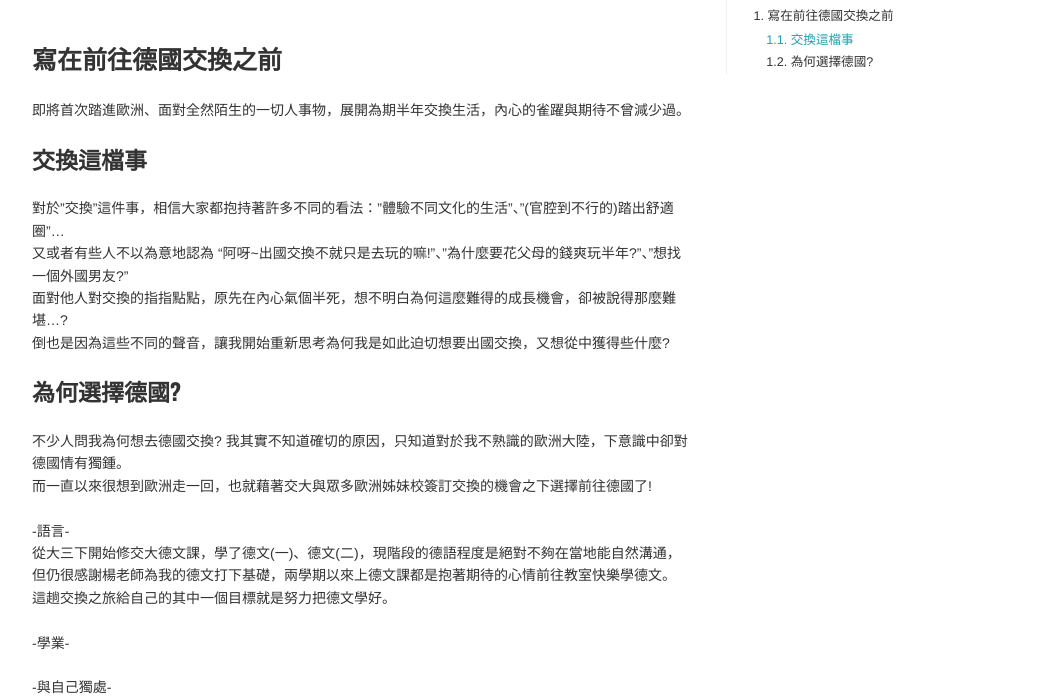
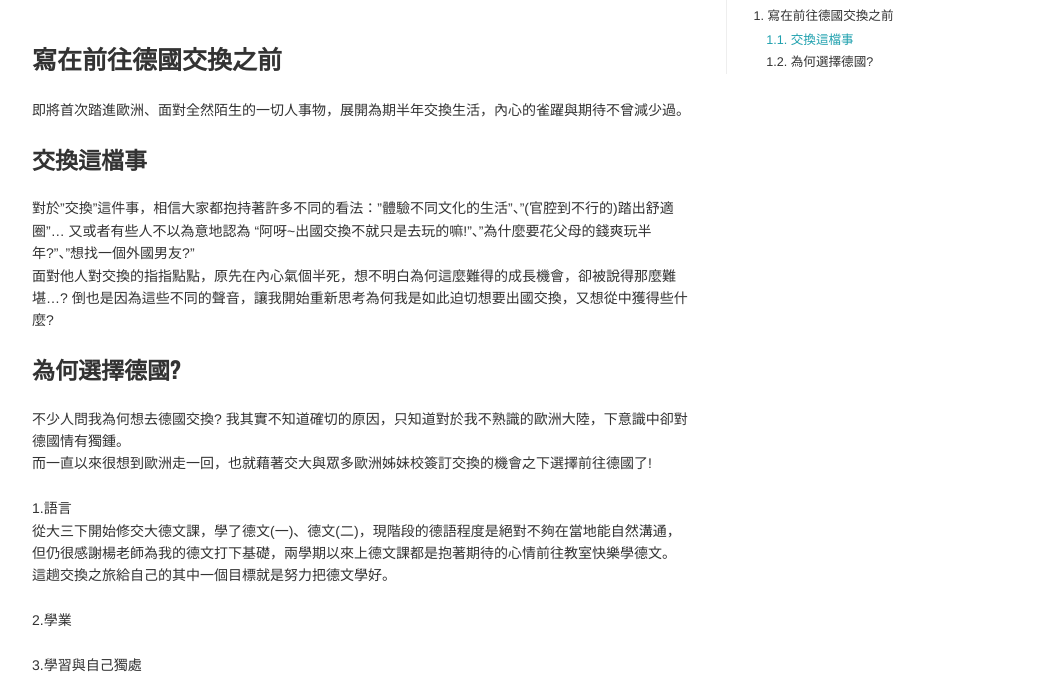
Before and after one commit to jessicaohhiyo/jessicaohhiyo.github.io, a plain HTML site: page 2019/02/03/Journey/index.html in a window 1280 px wide. Shown: the part 262-958 px from the top of the page, without its empty margins (108-1161 px from the left). Drawn offline with nearby package versions, Linux system fonts and the light colour scheme; some packages are replaced by stand-ins of ours; a script that the page names is missing.

Commit message:
Site updated: 2019-02-04 16:26:12

```diff
--- a/2019/02/03/Journey/index.html
+++ b/2019/02/03/Journey/index.html
@@ -11,18 +11,18 @@
 
 
 
-  <meta name="description" content="寫在前往德國交換之前即將首次踏進歐洲、面對全然陌生的一切人事物，展開為期半年交換生活，內心的雀躍與期待不曾減少過。 交換這檔事對於”交換”這件事，相信大家都抱持著許多不同的看法：”體驗不同文化的生活”、”(官腔到不行的)踏出舒適圈”…又或者有些人不以為意地認為 “阿呀~出國交換不就只是去玩的嘛!”、”為什麼要花父母的錢爽玩半年?”、”想找一個外國男友?”面對他人對交換的指指點點，原先在內心氣個半死">
+  <meta name="description" content="寫在前往德國交換之前即將首次踏進歐洲、面對全然陌生的一切人事物，展開為期半年交換生活，內心的雀躍與期待不曾減少過。 交換這檔事對於”交換”這件事，相信大家都抱持著許多不同的看法：”體驗不同文化的生活”、”(官腔到不行的)踏出舒適圈”… 又或者有些人不以為意地認為 “阿呀~出國交換不就只是去玩的嘛!”、”為什麼要花父母的錢爽玩半年?”、”想找一個外國男友?”面對他人對交換的指指點點，原先在內心氣個半">
 <meta name="keywords" content="Exchange Life Preparation">
 <meta property="og:type" content="article">
 <meta property="og:title" content="Before My Exchange Journey">
 <meta property="og:url" content="http://yoursite.com/2019/02/03/Journey/index.html">
 <meta property="og:site_name" content="JJ隨筆">
-<meta property="og:description" content="寫在前往德國交換之前即將首次踏進歐洲、面對全然陌生的一切人事物，展開為期半年交換生活，內心的雀躍與期待不曾減少過。 交換這檔事對於”交換”這件事，相信大家都抱持著許多不同的看法：”體驗不同文化的生活”、”(官腔到不行的)踏出舒適圈”…又或者有些人不以為意地認為 “阿呀~出國交換不就只是去玩的嘛!”、”為什麼要花父母的錢爽玩半年?”、”想找一個外國男友?”面對他人對交換的指指點點，原先在內心氣個半死">
+<meta property="og:description" content="寫在前往德國交換之前即將首次踏進歐洲、面對全然陌生的一切人事物，展開為期半年交換生活，內心的雀躍與期待不曾減少過。 交換這檔事對於”交換”這件事，相信大家都抱持著許多不同的看法：”體驗不同文化的生活”、”(官腔到不行的)踏出舒適圈”… 又或者有些人不以為意地認為 “阿呀~出國交換不就只是去玩的嘛!”、”為什麼要花父母的錢爽玩半年?”、”想找一個外國男友?”面對他人對交換的指指點點，原先在內心氣個半">
 <meta property="og:locale" content="default">
-<meta property="og:updated_time" content="2019-02-04T08:22:43.519Z">
+<meta property="og:updated_time" content="2019-02-04T08:26:01.144Z">
 <meta name="twitter:card" content="summary">
 <meta name="twitter:title" content="Before My Exchange Journey">
-<meta name="twitter:description" content="寫在前往德國交換之前即將首次踏進歐洲、面對全然陌生的一切人事物，展開為期半年交換生活，內心的雀躍與期待不曾減少過。 交換這檔事對於”交換”這件事，相信大家都抱持著許多不同的看法：”體驗不同文化的生活”、”(官腔到不行的)踏出舒適圈”…又或者有些人不以為意地認為 “阿呀~出國交換不就只是去玩的嘛!”、”為什麼要花父母的錢爽玩半年?”、”想找一個外國男友?”面對他人對交換的指指點點，原先在內心氣個半死">
+<meta name="twitter:description" content="寫在前往德國交換之前即將首次踏進歐洲、面對全然陌生的一切人事物，展開為期半年交換生活，內心的雀躍與期待不曾減少過。 交換這檔事對於”交換”這件事，相信大家都抱持著許多不同的看法：”體驗不同文化的生活”、”(官腔到不行的)踏出舒適圈”… 又或者有些人不以為意地認為 “阿呀~出國交換不就只是去玩的嘛!”、”為什麼要花父母的錢爽玩半年?”、”想找一個外國男友?”面對他人對交換的指指點點，原先在內心氣個半">
 
     <link rel="alternate" href="/atom.xml" title="JJ隨筆" type="application/atom+xml">
 
@@ -134,11 +134,11 @@
     <div class="article-entry" itemprop="articleBody">
 
         <h1 id="寫在前往德國交換之前"><a href="#寫在前往德國交換之前" class="headerlink" title="寫在前往德國交換之前"></a>寫在前往德國交換之前</h1><p>即將首次踏進歐洲、面對全然陌生的一切人事物，展開為期半年交換生活，內心的雀躍與期待不曾減少過。</p>
-<h2 id="交換這檔事"><a href="#交換這檔事" class="headerlink" title="交換這檔事"></a>交換這檔事</h2><p>對於”交換”這件事，相信大家都抱持著許多不同的看法：”體驗不同文化的生活”、”(官腔到不行的)踏出舒適圈”…<br>又或者有些人不以為意地認為 “阿呀~出國交換不就只是去玩的嘛!”、”為什麼要花父母的錢爽玩半年?”、”想找一個外國男友?”<br>面對他人對交換的指指點點，原先在內心氣個半死，想不明白為何這麼難得的成長機會，卻被說得那麼難堪…?<br>倒也是因為這些不同的聲音，讓我開始重新思考為何我是如此迫切想要出國交換，又想從中獲得些什麼?</p>
+<h2 id="交換這檔事"><a href="#交換這檔事" class="headerlink" title="交換這檔事"></a>交換這檔事</h2><p>對於”交換”這件事，相信大家都抱持著許多不同的看法：”體驗不同文化的生活”、”(官腔到不行的)踏出舒適圈”… 又或者有些人不以為意地認為 “阿呀~出國交換不就只是去玩的嘛!”、”為什麼要花父母的錢爽玩半年?”、”想找一個外國男友?”<br>面對他人對交換的指指點點，原先在內心氣個半死，想不明白為何這麼難得的成長機會，卻被說得那麼難堪…? 倒也是因為這些不同的聲音，讓我開始重新思考為何我是如此迫切想要出國交換，又想從中獲得些什麼?</p>
 <h2 id="為何選擇德國"><a href="#為何選擇德國" class="headerlink" title="為何選擇德國?"></a>為何選擇德國?</h2><p>不少人問我為何想去德國交換? 我其實不知道確切的原因，只知道對於我不熟識的歐洲大陸，下意識中卻對德國情有獨鍾。<br>而一直以來很想到歐洲走一回，也就藉著交大與眾多歐洲姊妹校簽訂交換的機會之下選擇前往德國了!</p>
-<p>-語言-<br>從大三下開始修交大德文課，學了德文(一)、德文(二)，現階段的德語程度是絕對不夠在當地能自然溝通，<br>但仍很感謝楊老師為我的德文打下基礎，兩學期以來上德文課都是抱著期待的心情前往教室快樂學德文。<br>這趟交換之旅給自己的其中一個目標就是努力把德文學好。</p>
-<p>-學業-</p>
-<p>-與自己獨處-</p>
+<p>1.語言<br>從大三下開始修交大德文課，學了德文(一)、德文(二)，現階段的德語程度是絕對不夠在當地能自然溝通，<br>但仍很感謝楊老師為我的德文打下基礎，兩學期以來上德文課都是抱著期待的心情前往教室快樂學德文。<br>這趟交換之旅給自己的其中一個目標就是努力把德文學好。</p>
+<p>2.學業</p>
+<p>3.學習與自己獨處</p>
 
 
     </div>
```
Also changed, not shown: index.html (+4 -4 lines).
